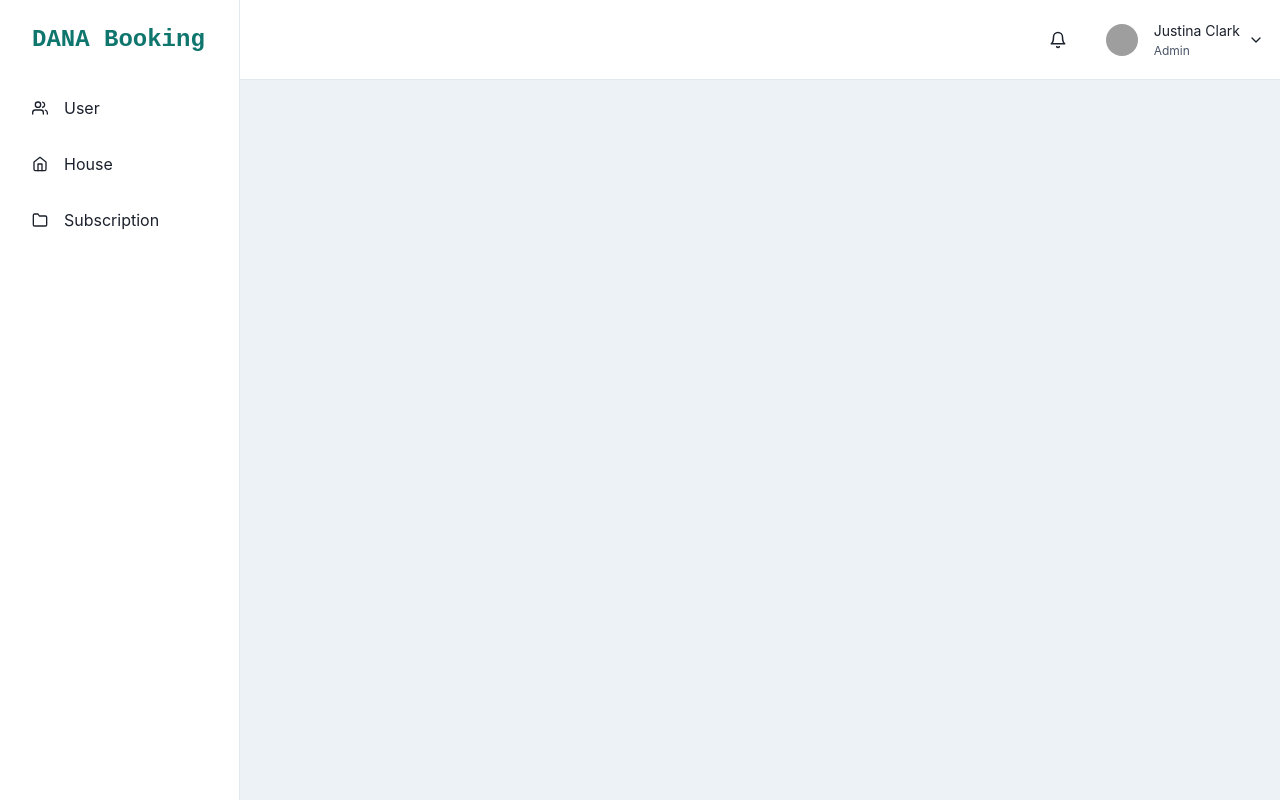
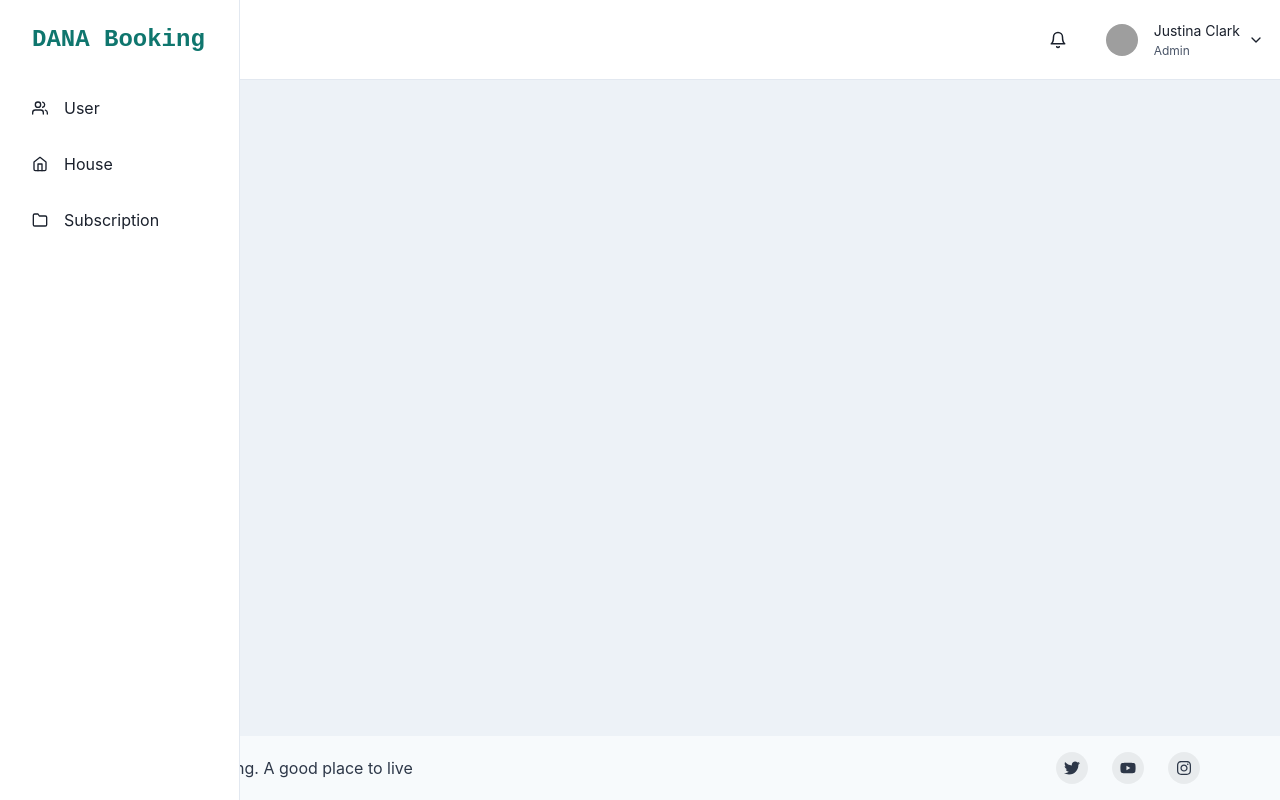
Before and after one commit to hieu02122001/dana-booking-ui, a React (Create React App) app: page /admin in a window 1280 px wide. Built offline with nearby package versions, Linux system fonts and the light colour scheme; no server answers; grey boxes are pictures that could not be loaded.

Commit message:
[UI][Footer] add Footer component

```diff
--- /dev/null
+++ b/src/container/layout/Footer.js
@@ -0,0 +1,68 @@
+import {
+  Box,
+  chakra,
+  Container,
+  Stack,
+  Text,
+  useColorModeValue,
+  VisuallyHidden,
+} from '@chakra-ui/react';
+import { FaInstagram, FaTwitter, FaYoutube } from 'react-icons/fa';
+import { ReactNode } from 'react';
+
+const SocialButton = ({
+  children,
+  label,
+  href,
+}) => {
+  return (
+    <chakra.button
+      bg={useColorModeValue('blackAlpha.100', 'whiteAlpha.100')}
+      rounded={'full'}
+      w={8}
+      h={8}
+      cursor={'pointer'}
+      as={'a'}
+      href={href}
+      display={'inline-flex'}
+      alignItems={'center'}
+      justifyContent={'center'}
+      transition={'background 0.3s ease'}
+      _hover={{
+        bg: useColorModeValue('blackAlpha.200', 'whiteAlpha.200'),
+      }}>
+      <VisuallyHidden>{label}</VisuallyHidden>
+      {children}
+    </chakra.button>
+  );
+};
+
+export default function Footer() {
+  return (
+    <Box
+      bg={useColorModeValue('gray.50', 'gray.900')}
+      color={useColorModeValue('gray.700', 'gray.200')}>
+      <Container
+        as={Stack}
+        maxW={'6xl'}
+        py={4}
+        direction={{ base: 'column', md: 'row' }}
+        spacing={4}
+        justify={{ base: 'center', md: 'space-between' }}
+        align={{ base: 'center', md: 'center' }}>
+        <Text>© 2023 DANA Booking. A good place to live</Text>
+        <Stack direction={'row'} spacing={6}>
+          <SocialButton label={'Twitter'} href='https://twitter.com'>
+            <FaTwitter />
+          </SocialButton>
+          <SocialButton label={'YouTube'} href='https://youtube.com'>
+            <FaYoutube />
+          </SocialButton>
+          <SocialButton label={'Instagram'} href='https://instagram.com'>
+            <FaInstagram />
+          </SocialButton>
+        </Stack>
+      </Container>
+    </Box>
+  );
+}
--- a/src/container/layout/admin/AdminLayout.js
+++ b/src/container/layout/admin/AdminLayout.js
@@ -2,14 +2,17 @@ import React from "react";
 import { Outlet } from "react-router-dom";
 import AdminHeader from "./AdminHeader";
 import AdminSidebarWithHeader from "./AdminSidebarWithHeader";
+import Footer from "../Footer";
 
 const AdminLayout = () => {
   return (
     <div className="min-h-[100vh] h-[100vh] w-[100%] flex flex-col">
       <div className="w-[100%] h-[100%] overflow-y-auto">
-        <AdminSidebarWithHeader></AdminSidebarWithHeader>
-        <Outlet />
+        <AdminSidebarWithHeader>
+          <Outlet />
+        </AdminSidebarWithHeader>
       </div>
+      <Footer />
     </div>
   );
 };
```
